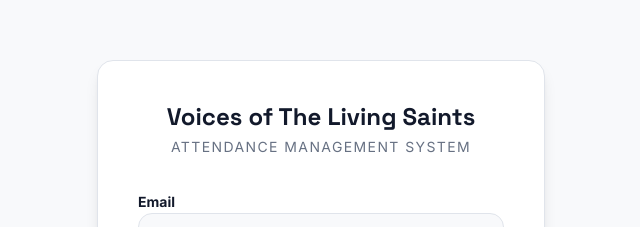
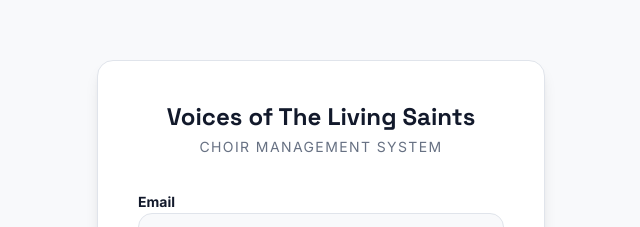
Before and after one commit to Thedarkwa/VoTLS, a React (Vite) app: page /login in a window 1280 px wide. Shown: the part 133-360 px from the top of the page, without its empty margins (319-959 px from the left). Built offline with nearby package versions, Linux system fonts and the light colour scheme; the HTML template or start-up script is replaced by a standard one.

Commit message:
Changes
Co-authored-by: Thedarkwa <130385488+Thedarkwa@users.noreply.github.com>

```diff
--- a/src/pages/Login.tsx
+++ b/src/pages/Login.tsx
@@ -45,7 +45,7 @@ const Login = () => {
           Voices of The Living Saints
         </h1>
         <p className="text-center text-muted-foreground text-sm tracking-widest uppercase mb-8">
-          Attendance Management System
+          Choir Management System
         </p>
 
         <form onSubmit={handleAuth} className="space-y-4">
```
